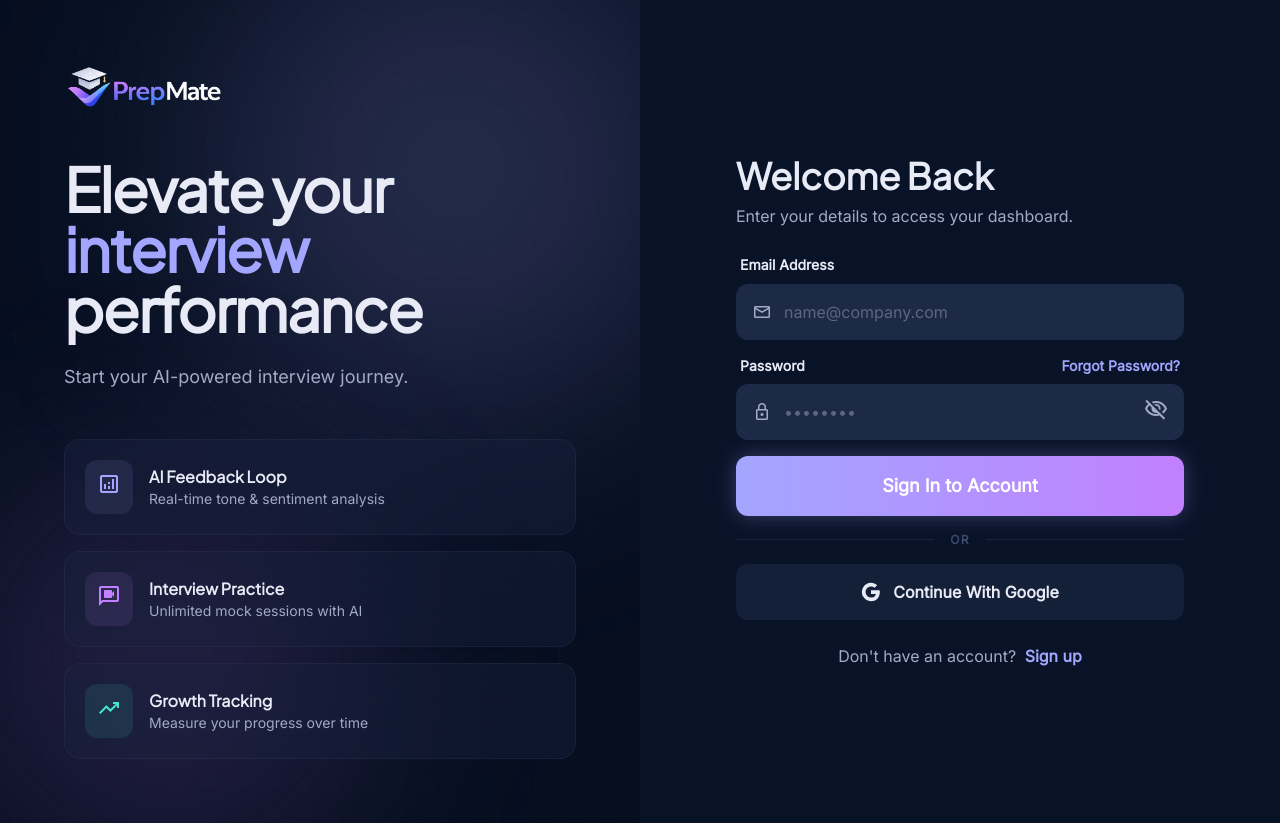
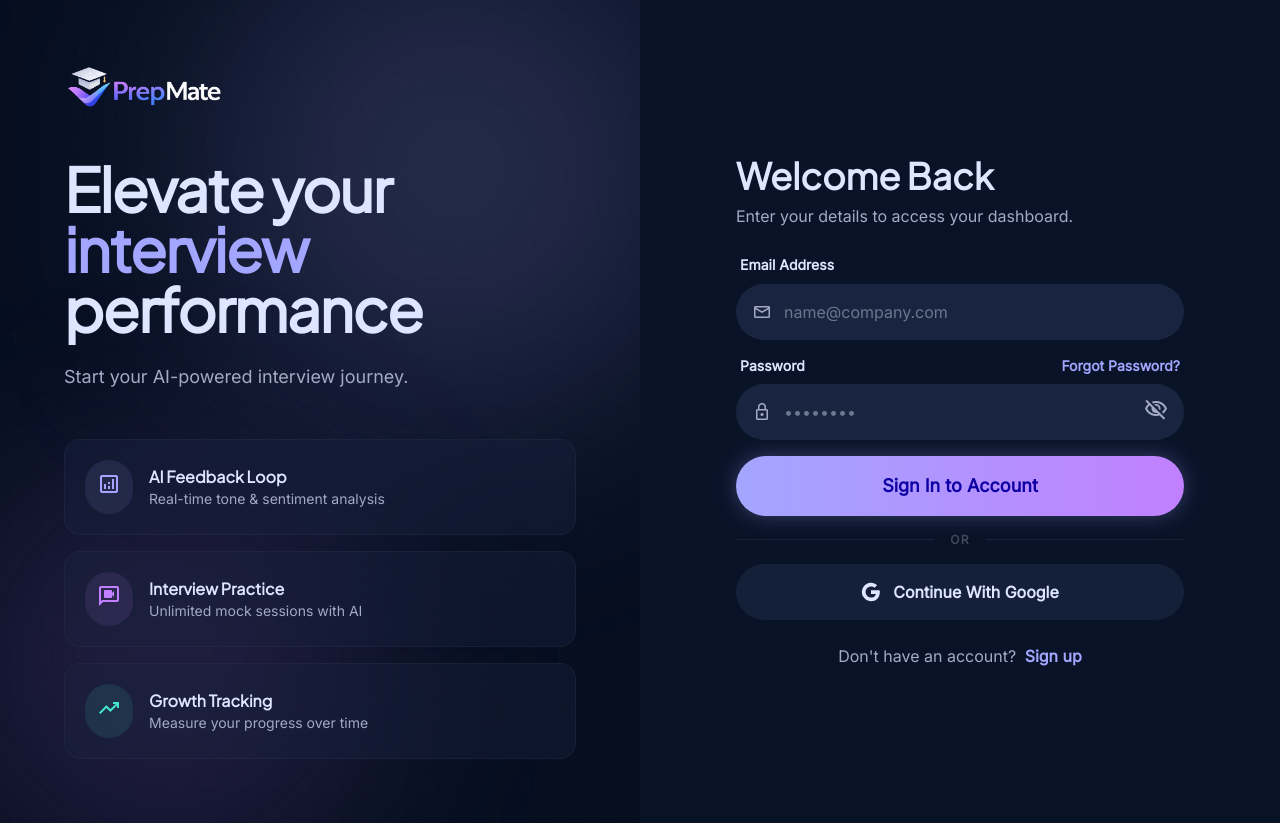
Before and after one commit to sahilnikalje/prepmate, a React (Vite) app in the folder Frontend/: page /login in a window 1280 px wide. Built offline with nearby package versions, Linux system fonts and the light colour scheme; no server answers.

Commit message:
refactor: Update Tailwind CSS configuration to use direct color values and simplify structure

```diff
--- a/Frontend/tailwind.config.js
+++ b/Frontend/tailwind.config.js
@@ -1,82 +1,84 @@
 /** @type {import('tailwindcss').Config} */
-module.exports = {
+export default {
   content: [
-    "./index.html",
-    "./src/**/*.{js,jsx,ts,tsx}",
+    './index.html',
+    './src/**/*.{js,jsx}',
   ],
   theme: {
     extend: {
       colors: {
-        // STEP-1: All colors use CSS variables
-        // This means every bg-background, text-on-surface etc.
-        // automatically switches when we change the CSS variables on :root
-        background:                  'rgb(var(--c-bg) / <alpha-value>)',
-        surface:                     'rgb(var(--c-surface) / <alpha-value>)',
-        'surface-container-low':     'rgb(var(--c-surface-low) / <alpha-value>)',
-        'surface-container-high':    'rgb(var(--c-surface-high) / <alpha-value>)',
-        'surface-container-highest': 'rgb(var(--c-surface-highest) / <alpha-value>)',
-        'surface-variant':           'rgb(var(--c-surface-variant) / <alpha-value>)',
-        'surface-bright':            'rgb(var(--c-surface-bright) / <alpha-value>)',
-        primary:                     'rgb(var(--c-primary) / <alpha-value>)',
-        secondary:                   'rgb(var(--c-secondary) / <alpha-value>)',
-        'on-primary':                'rgb(var(--c-on-primary) / <alpha-value>)',
-        'on-primary-fixed':          'rgb(var(--c-on-primary-fixed) / <alpha-value>)',
-        'on-surface':                'rgb(var(--c-on-surface) / <alpha-value>)',
-        'on-surface-variant':        'rgb(var(--c-on-surface-variant) / <alpha-value>)',
-        'outline-variant':           'rgb(var(--c-outline-variant) / <alpha-value>)',
-        'outline':                   'rgb(var(--c-outline) / <alpha-value>)',
-        error:                       'rgb(var(--c-error) / <alpha-value>)',
-        'error-container':           'rgb(var(--c-error-container) / <alpha-value>)',
-        'tertiary-dim':              'rgb(var(--c-tertiary-dim) / <alpha-value>)',
+        "primary":                  "#a3a6ff",
+        "secondary":                "#c180ff",
+        "background":               "#060e20",
+        "surface":                  "#060e20",
+        "surface-container-low":    "#091328",
+        "surface-container":        "#0f1930",
+        "surface-container-high":   "#141f38",
+        "surface-container-highest":"#192540",
+        "surface-variant":          "#192540",
+        "surface-bright":           "#1f2b49",
+        "on-surface":               "#dee5ff",
+        "on-surface-variant":       "#a3aac4",
+        "on-primary":               "#0f00a4",
+        "on-primary-fixed":         "#000000",
+        "outline":                  "#6d758c",
+        "outline-variant":          "#40485d",
+        "primary-dim":              "#6063ee",
+        "secondary-dim":            "#9c48ea",
+        "tertiary-dim":             "#48e5d0",
+        "error":                    "#ff6e84",
       },
       fontFamily: {
-        headline: ['"Plus Jakarta Sans"', 'sans-serif'],
-        body:     ['Inter', 'sans-serif'],
+        headline: ['"Plus Jakarta Sans"', "sans-serif"],
+        body:     ["Inter", "sans-serif"],
+      },
+      borderRadius: {
+        DEFAULT: "1rem",
+        lg:      "2rem",
+        xl:      "3rem",
+        full:    "9999px",
       },
     },
   },
   plugins: [],
 }
 
+
+
 // /** @type {import('tailwindcss').Config} */
-// export default {
+// module.exports = {
 //   content: [
-//     './index.html',
-//     './src/**/*.{js,jsx}',
+//     "./index.html",
+//     "./src/**/*.{js,jsx,ts,tsx}",
 //   ],
 //   theme: {
 //     extend: {
 //       colors: {
-//         "primary":                  "#a3a6ff",
-//         "secondary":                "#c180ff",
-//         "background":               "#060e20",
-//         "surface":                  "#060e20",
-//         "surface-container-low":    "#091328",
-//         "surface-container":        "#0f1930",
-//         "surface-container-high":   "#141f38",
-//         "surface-container-highest":"#192540",
-//         "surface-variant":          "#192540",
-//         "surface-bright":           "#1f2b49",
-//         "on-surface":               "#dee5ff",
-//         "on-surface-variant":       "#a3aac4",
-//         "on-primary":               "#0f00a4",
-//         "on-primary-fixed":         "#000000",
-//         "outline":                  "#6d758c",
-//         "outline-variant":          "#40485d",
-//         "primary-dim":              "#6063ee",
-//         "secondary-dim":            "#9c48ea",
-//         "tertiary-dim":             "#48e5d0",
-//         "error":                    "#ff6e84",
+//         // STEP-1: All colors use CSS variables
+//         // This means every bg-background, text-on-surface etc.
+//         // automatically switches when we change the CSS variables on :root
+//         background:                  'rgb(var(--c-bg) / <alpha-value>)',
+//         surface:                     'rgb(var(--c-surface) / <alpha-value>)',
+//         'surface-container-low':     'rgb(var(--c-surface-low) / <alpha-value>)',
+//         'surface-container-high':    'rgb(var(--c-surface-high) / <alpha-value>)',
+//         'surface-container-highest': 'rgb(var(--c-surface-highest) / <alpha-value>)',
+//         'surface-variant':           'rgb(var(--c-surface-variant) / <alpha-value>)',
+//         'surface-bright':            'rgb(var(--c-surface-bright) / <alpha-value>)',
+//         primary:                     'rgb(var(--c-primary) / <alpha-value>)',
+//         secondary:                   'rgb(var(--c-secondary) / <alpha-value>)',
+//         'on-primary':                'rgb(var(--c-on-primary) / <alpha-value>)',
+//         'on-primary-fixed':          'rgb(var(--c-on-primary-fixed) / <alpha-value>)',
+//         'on-surface':                'rgb(var(--c-on-surface) / <alpha-value>)',
+//         'on-surface-variant':        'rgb(var(--c-on-surface-variant) / <alpha-value>)',
+//         'outline-variant':           'rgb(var(--c-outline-variant) / <alpha-value>)',
+//         'outline':                   'rgb(var(--c-outline) / <alpha-value>)',
+//         error:                       'rgb(var(--c-error) / <alpha-value>)',
+//         'error-container':           'rgb(var(--c-error-container) / <alpha-value>)',
+//         'tertiary-dim':              'rgb(var(--c-tertiary-dim) / <alpha-value>)',
 //       },
 //       fontFamily: {
-//         headline: ['"Plus Jakarta Sans"', "sans-serif"],
-//         body:     ["Inter", "sans-serif"],
-//       },
-//       borderRadius: {
-//         DEFAULT: "1rem",
-//         lg:      "2rem",
-//         xl:      "3rem",
-//         full:    "9999px",
+//         headline: ['"Plus Jakarta Sans"', 'sans-serif'],
+//         body:     ['Inter', 'sans-serif'],
 //       },
 //     },
 //   },
```
